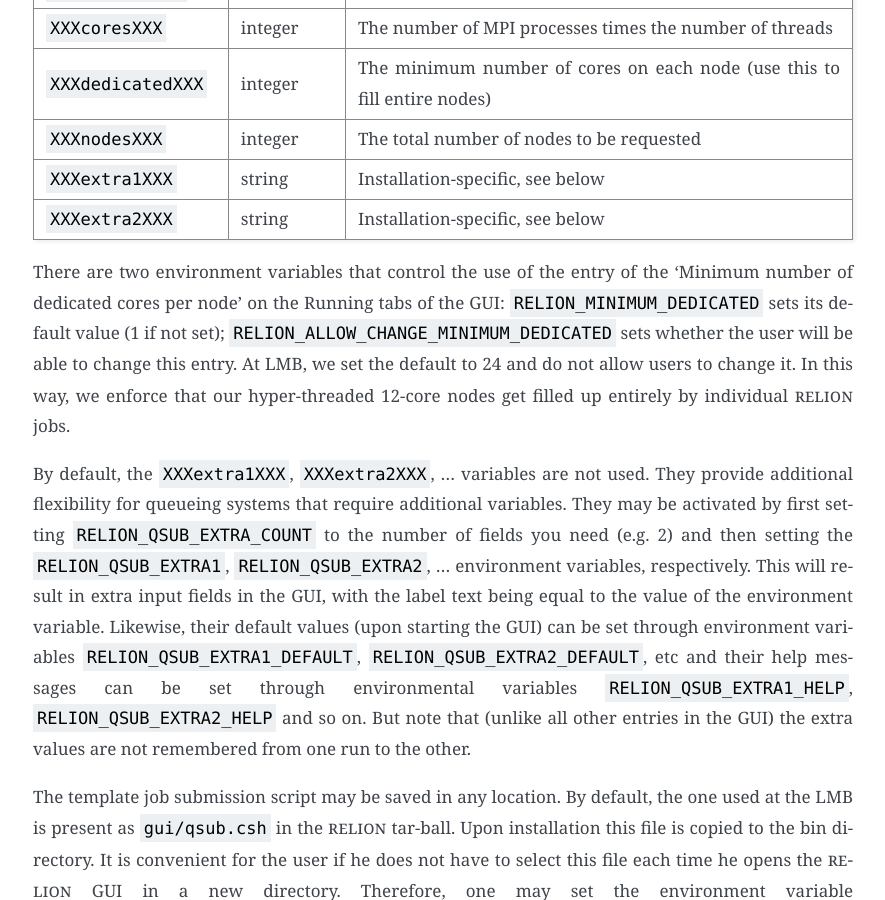
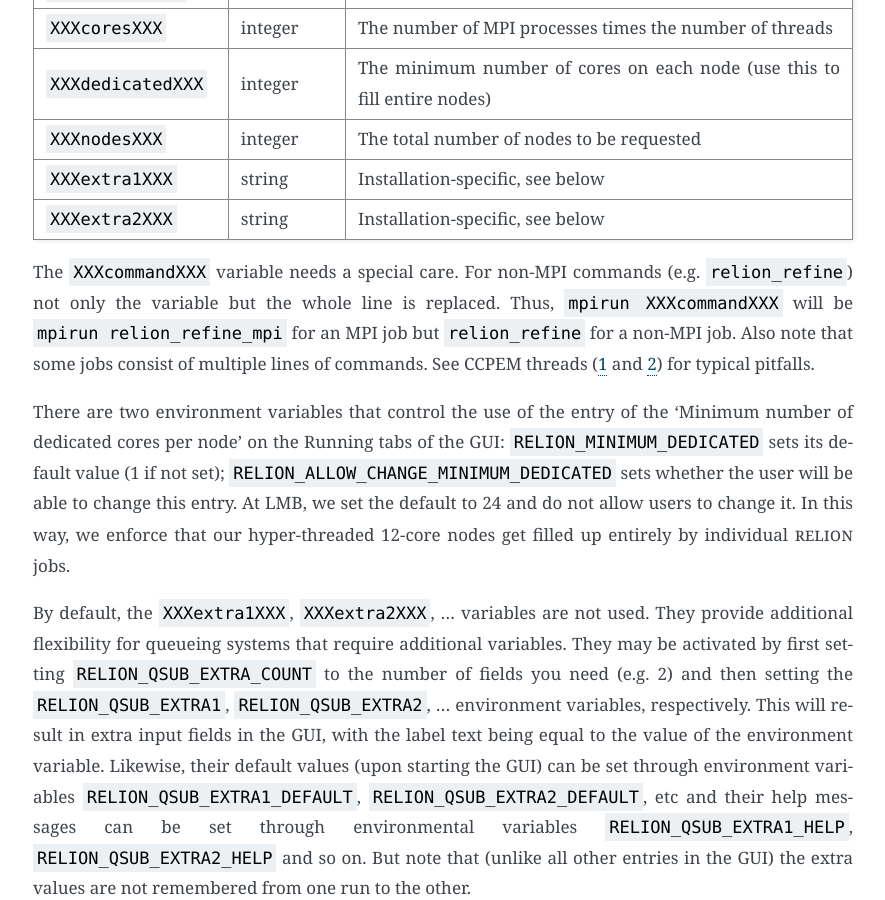
Before and after one commit to 3dem/relion-documents, a Sphinx documentation site: the page built from source/Installation.rst, in a window 1280 px wide and 900 px high, scrolled down 6810 px. Shown: the whole window, without its empty margins (307-1192 px from the left). Built offline with Sphinx 7.4.7, drawn with Linux system fonts in a browser that asks for light colours; cross-references to code outside the pages are shown as plain code.

Commit message:
Document pitfalls with XXXcommandXXX.

```diff
--- a/source/Installation.rst
+++ b/source/Installation.rst
@@ -278,6 +278,12 @@ The following table contains all defined variables:
      - string
      - Installation-specific, see below
 
+The ``XXXcommandXXX`` variable needs a special care.
+For non-MPI commands (e.g. ``relion_refine``) not only the variable but the whole line is replaced.
+Thus, ``mpirun XXXcommandXXX`` will be ``mpirun relion_refine_mpi`` for an MPI job but ``relion_refine`` for a non-MPI job.
+Also note that some jobs consist of multiple lines of commands.
+See CCPEM threads (`1 <https://www.jiscmail.ac.uk/cgi-bin/wa-jisc.exe?A2=ind2205&L=CCPEM&O=D&P=38145>`_ and `2 <https://www.jiscmail.ac.uk/cgi-bin/wa-jisc.exe?A2=ind2204&L=CCPEM&D=0&O=D&P=61014>`_) for typical pitfalls.
+
 There are two environment variables that control the use of the entry of the 'Minimum number of dedicated cores per node' on the Running tabs of the GUI: ``RELION_MINIMUM_DEDICATED`` sets its default value (1 if not set); ``RELION_ALLOW_CHANGE_MINIMUM_DEDICATED`` sets whether the user will be able to change this entry. At LMB, we set the default to 24 and do not allow users to change it. In this way, we enforce that our hyper-threaded 12-core nodes get filled up entirely by individual |RELION| jobs.
 
 By default, the ``XXXextra1XXX``, ``XXXextra2XXX``, ... variables are not used.
```
